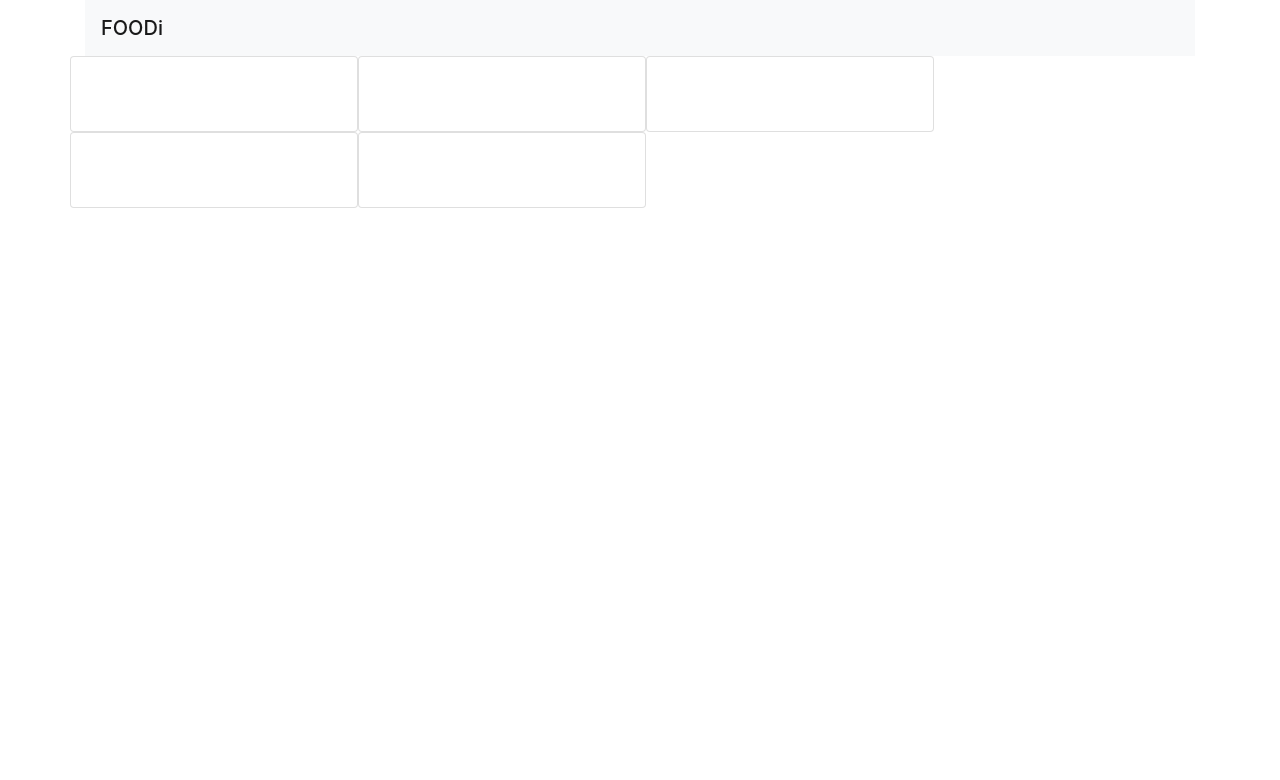
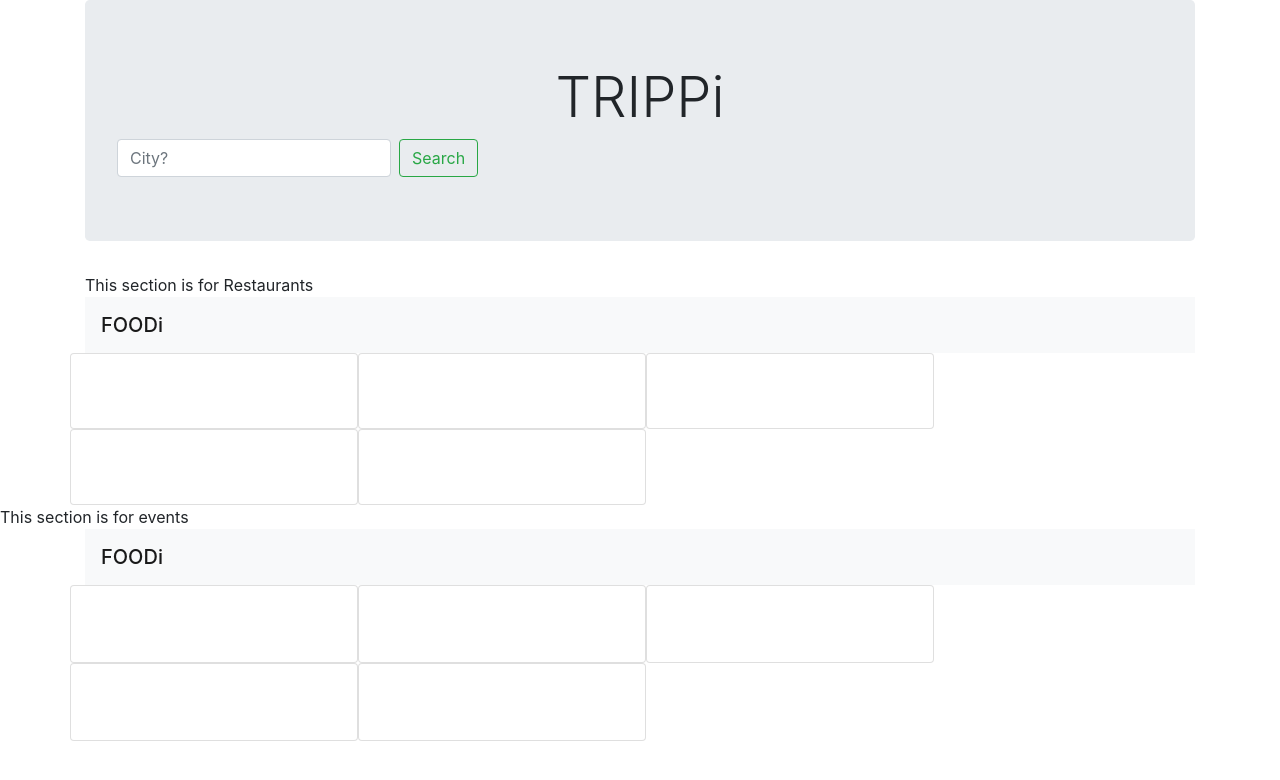
Before and after one commit to israelsanche/TRIPi, a plain HTML site: page index.html in a window 1280 px wide. Drawn offline with nearby package versions, Linux system fonts and the light colour scheme; no server answers.

Commit message:
searchable ui working

```diff
--- a/index.html
+++ b/index.html
@@ -10,8 +10,14 @@
 
 <body>
     <div class="container">
+        <div class="jumbotron">
+            <h1 class="display-4" align="center">TRIPPi</h1>
+            <form id="citytext" class="form-inline my-2 my-lg-0">
+                <input id="city-search" class="form-control mr-sm-2" type="search" placeholder="City?" aria-label="Search">
+                <button class="btn btn-outline-success my-2 my-sm-0" type="submit" id="city-click">Search</button>
+        </div>
 
-
+        This section is for Restaurants
         <nav class="navbar navbar-light bg-light">
             <span class="navbar-brand mb-0 h1">FOODi</span>
         </nav>
@@ -69,6 +75,53 @@
         </div>
     </div>
 
+    This section is for events
+    <div class="container">
+        <!-- ID's for these are:
+businessEvent -->
+
+        <nav class="navbar navbar-light bg-light">
+            <span class="navbar-brand mb-0 h1">FOODi</span>
+        </nav>
+
+        <div class="row">
+            <div class="card" style="width: 18rem;">
+                <div class="card-body">
+                    <h1 id="businessEvent1" class="card-title"></h1>
+                    </h1>
+
+                    <img id=""><img src=""></img>
+                </div>
+            </div>
+            <div class="card" style="width: 18rem;">
+                <div class="card-body">
+                    <h1 id="businessEvent2" class="card-title"></h1>
+                    <img id=""><img src=""></img>
+                </div>
+            </div>
+
+            <div class="card" style="width: 18rem;">
+                <div class="card-body">
+                    <h1 id="businessEvent3" class="card-title"></h1>
+                    <img id=""><img src=""></img>
+                </div>
+            </div>
+
+            <div class="card" style="width: 18rem;">
+                <div class="card-body">
+                    <h1 id="businessEvent4" class="card-title"></h1>
+                    <img id=""><img src=""></img>
+                </div>
+            </div>
+
+            <div class="card" style="width: 18rem;">
+                <div class="card-body">
+                    <h1 id="businessEvent5" class="card-title"></h1>
+                    <img id=""><img src=""></img>
+                </div>
+            </div>
+        </div>
+    </div>
 
 
     <script src="https://cdnjs.cloudflare.com/ajax/libs/jquery/3.3.1/jquery.min.js"></script>
@@ -76,7 +129,14 @@
         integrity="sha384-o+RDsa0aLu++PJvFqy8fFScvbHFLtbvScb8AjopnFD+iEQ7wo/CG0xlczd+2O/em"
         crossorigin="anonymous"></script>
     <script>
-        var cityInput = "Sacramento"
+        var cityInput = ""
+        var myurl = "https://cors-anywhere.herokuapp.com/https://api.yelp.com/v3/businesses/search?term=by-chloe&location=" + cityInput;
+        // var myurlEvent = "https://cors-anywhere.herokuapp.com/https://api.yelp.com/v3/events/search?term=by-chloe&location=" + cityInput;
+
+        $("#city-click").on("click", function (event) {
+            cityInput = $("#city-search").val()
+            console.log($("#city-search").val());
+            event.preventDefault();
             var myurl = "https://cors-anywhere.herokuapp.com/https://api.yelp.com/v3/businesses/search?term=by-chloe&location=" + cityInput;
 
             $.ajax({
@@ -122,6 +182,12 @@
                 }
             });
 
+
+        });
+
+
+
+
     </script>
 
 </body>
```
Lines whose indentation alone changed are shown as unchanged.
